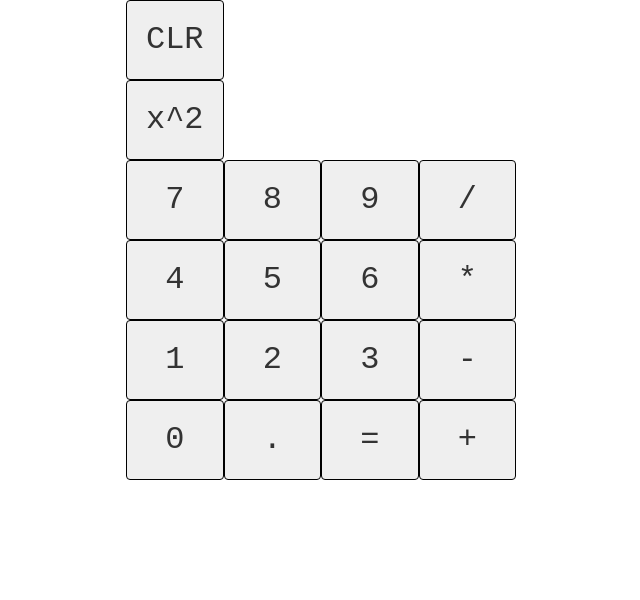
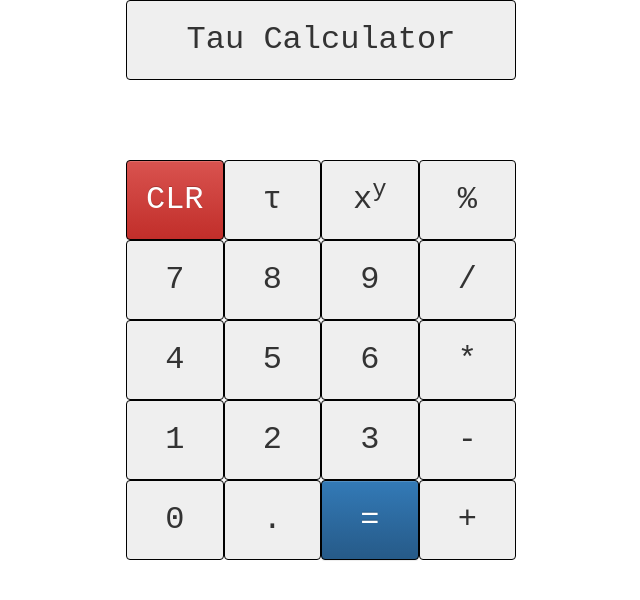
Before and after one commit to j-fro/weekend-project-3, a website: page views/index.html in a window 1280 px wide. Shown: the whole page, without its empty margins (319-959 px from the left). Drawn offline with nearby package versions, Linux system fonts and the light colour scheme; files that its build step writes are made by us from their sources; files whose address does not match are found by name.

Commit message:
more styling and keys

```diff
--- a/public/css/master.css
+++ b/public/css/master.css
@@ -1,6 +1,10 @@
 body {
     font-size: 32px;
     font-family: monospace;
+}
+
+.display {
+    height: 80px;
 }
 
 .calculator-key {
--- a/public/scripts/client.js
+++ b/public/scripts/client.js
@@ -14,7 +14,7 @@ function enable() {
     $(document).on('click', '.equals-key', clickedEqualsKey);
     $(document).on('click', '.clear-key', clickedClearKey);
     $(document).on('click', '.decimal-key', clickedDecimalKey);
-    $(document).on('click', '.square-key', clickedSquareKey);
+    $(document).on('click', '.single-val-op-key', clickedSingleValOpKey);
 }
 
 function clickedNumberKey() {
@@ -56,7 +56,7 @@ function clickedDecimalKey() {
     }
 }
 
-function clickedSquareKey() {
+function clickedSingleValOpKey() {
     /* Stores the currently displayed value (if present) and then immediately
     POSTs the object to the server without waiting for a y value */
     console.log('clicked square key');
@@ -67,7 +67,7 @@ function clickedSquareKey() {
         objectToSend.x = Number(currentValue);
         // Reset the display
         $('.answer-output').text('');
-        objectToSend.type = 'Square';
+        objectToSend.type = $(this).data().value;
         getAnswerFromServer(objectToSend);
     }
 }
--- a/views/index.html
+++ b/views/index.html
@@ -21,13 +21,19 @@
     <!-- <div class="container col-xs-6 col-xs-offset-3"> -->
         <div class="calculator container">
             <div class="row">
-                <button type="button" class="calculator-key clear-key btn col-xs-1 col-xs-offset-4" data-value="Clear">CLR</button>
-                <p class="answer-output col-xs-3"></p>
+                <button type="button" class="calculator-key btn col-xs-4 col-xs-offset-4">Tau Calculator</button>
+            </div>
+            <div class="display row">
+                <p class="answer-output col-xs-4 col-xs-offset-4"></p>
             </div>
             <!-- <div class="calculator-keys"> -->
 
                 <div class="row">
-                    <button type="button" class="calculator-key square-key btn col-xs-1 col-xs-offset-4" data-value="Square">x^2</button>
+                    <button type="button" class="calculator-key clear-key btn btn-danger col-xs-1 col-xs-offset-4" data-value="Clear">CLR</button>
+                    <!-- <button type="button" class="calculator-key single-val-op-key btn col-xs-1" data-value="Square">x&#x00B2</button> -->
+                    <button type="button" class="calculator-key number-key btn col-xs-1" data-value="6.2831853071">&#x03c4</button>
+                    <button type="button" class="calculator-key operator-key btn col-xs-1" data-value="Power">x<sup>y</sup></button>
+                    <button type="button" class="calculator-key single-val-op-key btn col-xs-1" data-value="Percent">&#37</button>
                 </div>
                 <div class="row">
                     <button type="button" class="calculator-key number-key btn col-xs-1 col-xs-offset-4" data-value="7">7</button>
@@ -50,7 +56,7 @@
                 <div class="row">
                     <button type="button" class="calculator-key number-key btn col-xs-1 col-xs-offset-4" data-value="0">0</button>
                     <button type="button" class="calculator-key decimal-key btn col-xs-1" data-value=".">.</button>
-                    <button type="button" class="calculator-key equals-key btn col-xs-1" data-value="=">=</button>
+                    <button type="button" class="calculator-key equals-key btn btn-primary col-xs-1" data-value="=">=</button>
                     <button type="button" class="calculator-key operator-key btn col-xs-1" data-value="Add">+</button>
                 </div>
             </div>
```
Also changed, not shown: server/app.js (+15 -1 lines).
